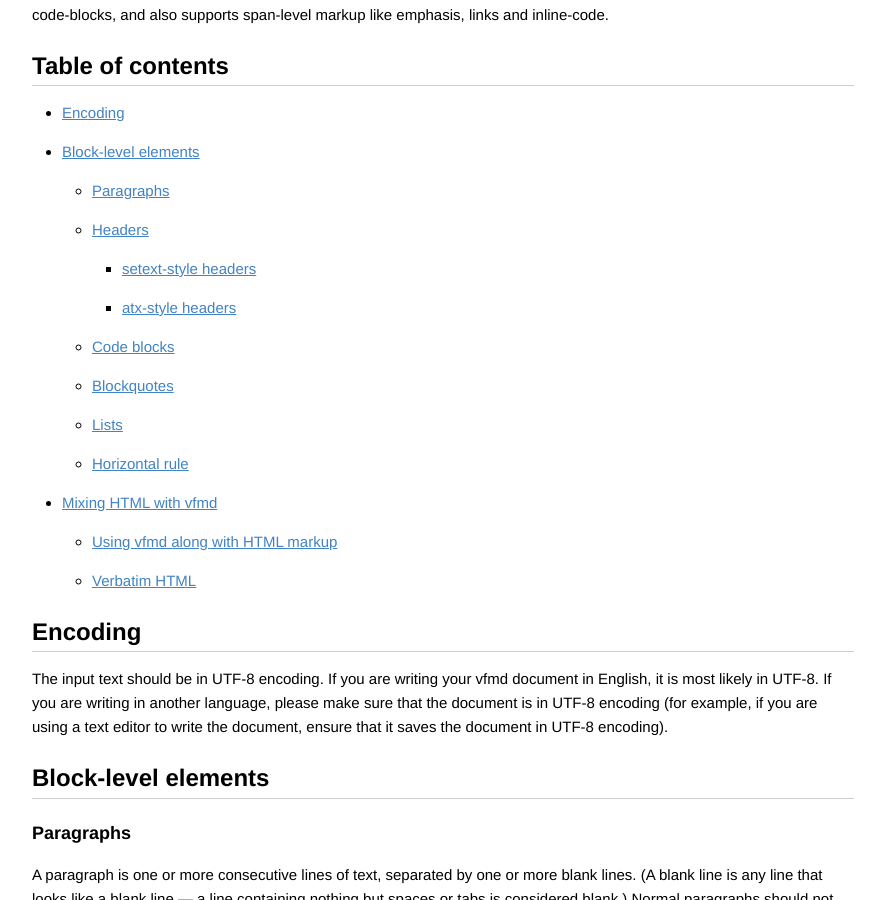
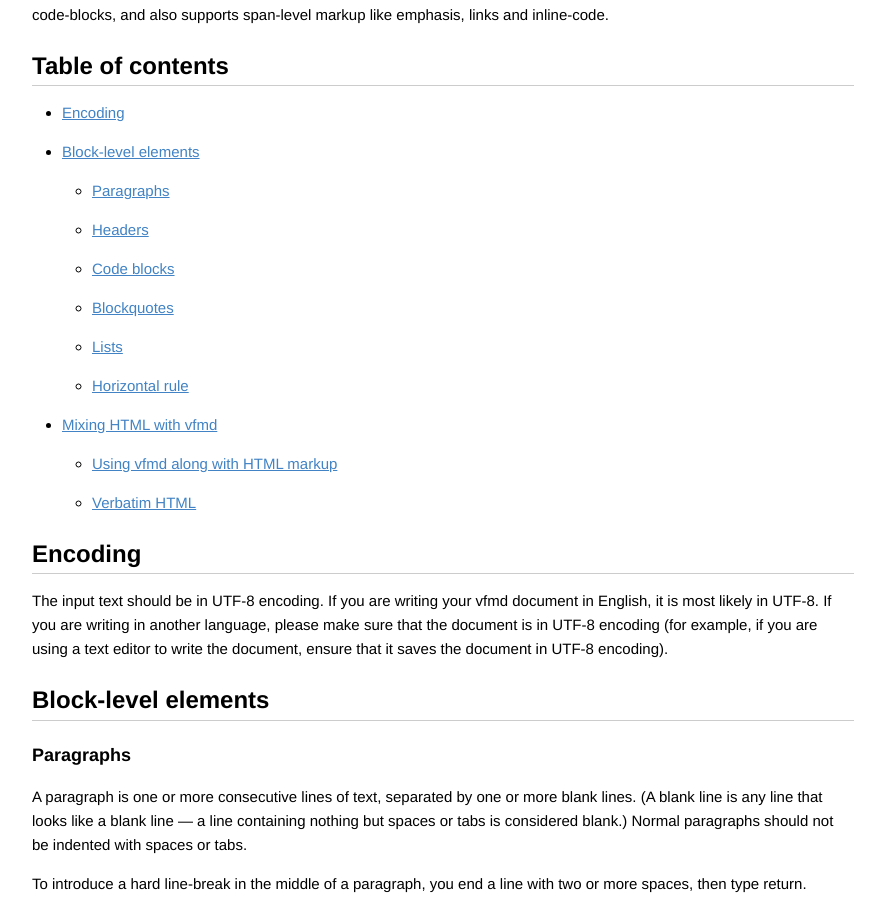
Before and after one commit to vfmd/vfmd-spec, a Jekyll site: the page built from userguide.md, in a window 1280 px wide and 900 px high, scrolled down 407 px. Shown: the whole window, without its empty margins (197-1082 px from the left). Built offline with Jekyll 4.4.1, drawn with Linux system fonts in a browser that asks for light colours; Markdown is read by kramdown in place of the engine named in the settings.

Commit message:
userguide: Suppress types of headers from the ToC

```diff
--- a/userguide.md
+++ b/userguide.md
@@ -32,8 +32,6 @@ also supports span-level markup like emphasis, links and inline-code.
   * [Block-level elements]
       * [Paragraphs]
       * [Headers]
-          * [setext-style headers]
-          * [atx-style headers]
       * [Code blocks]
       * [Blockquotes]
       * [Lists]
```
